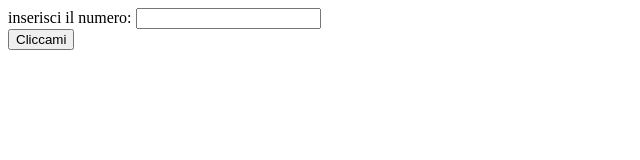
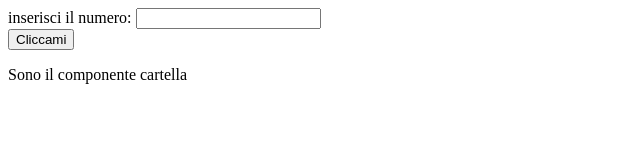
Before and after one commit to Enki-E-Papes/provaPerL-interrogazioniDiMe, an Angular app in the folder TombolaPapessino/: page / in a window 1280 px wide. Shown: the top 160 px of the page, without its empty margins (0-640 px from the left). Built offline with nearby package versions, Linux system fonts and the light colour scheme.

Commit message:
comodo34

```diff
--- a/TombolaPapessino/src/app/app.component.html
+++ b/TombolaPapessino/src/app/app.component.html
@@ -3,3 +3,4 @@
   <input #N type="text"><br>
   <button (click)="cliccanza(N)">Cliccami</button>
 </form>
+<app-cartella></app-cartella>
--- a/TombolaPapessino/src/app/app.module.ts
+++ b/TombolaPapessino/src/app/app.module.ts
@@ -2,10 +2,12 @@ import { NgModule } from '@angular/core';
 import { BrowserModule } from '@angular/platform-browser';
 
 import { AppComponent } from './app.component';
+import { CartellaComponent } from './cartella/cartella.component';
 
 @NgModule({
   declarations: [
-    AppComponent
+    AppComponent,
+    CartellaComponent
   ],
   imports: [
     BrowserModule
--- /dev/null
+++ b/TombolaPapessino/src/app/cartella/cartella.component.html
@@ -0,0 +1 @@
+<p>Sono il componente cartella</p>
```
Also changed, not shown: TombolaPapessino/src/app/cartella/cartella.component.ts (added, +10 -0 lines), TombolaPapessino/src/app/cartella/cartella.component.css (added), 1 other file (tests, documents, lock files or other folders).
